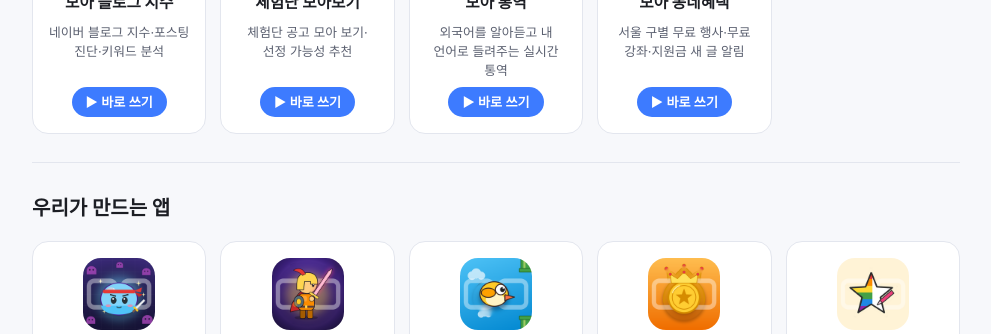
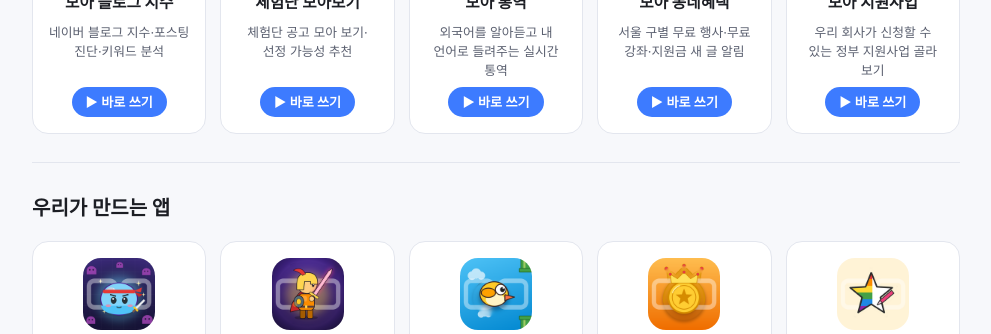
Before and after one commit to junshiva5732/junshiva5732.github.io, a plain HTML site: page index.html in a window 1280 px wide. Shown: the part 973-1307 px from the top of the page, without its empty margins (144-1135 px from the left). Drawn offline with Linux system fonts and the light colour scheme.

Commit message:
홈페이지 '웹에서 바로 쓰기'에 모아 지원사업 추가
Co-Authored-By: Claude Opus 5.5 <noreply@anthropic.com>

```diff
--- a/index.html
+++ b/index.html
@@ -97,6 +97,7 @@
       <a class="game" href="https://blog-index.blog-index-worker.workers.dev/chehum/"><img src="https://blog-index.blog-index-worker.workers.dev/icons/Icon-192.png" alt=""><b>체험단 모아보기</b><span>체험단 공고 모아 보기·선정 가능성 추천</span><em>▶ 바로 쓰기</em></a>
       <a class="game" href="moa-interpreter/"><img src="icons/moa_interpreter.png" alt=""><b>모아 통역</b><span>외국어를 알아듣고 내 언어로 들려주는 실시간 통역</span><em>▶ 바로 쓰기</em></a>
       <a class="game" href="https://moa-dongne.blog-index-worker.workers.dev/"><img src="https://moa-dongne.blog-index-worker.workers.dev/icons/apple-touch-icon.png" alt=""><b>모아 동네혜택</b><span>서울 구별 무료 행사·무료 강좌·지원금 새 글 알림</span><em>▶ 바로 쓰기</em></a>
+      <a class="game" href="https://moa-jiwon.blog-index-worker.workers.dev/"><img src="https://moa-jiwon.blog-index-worker.workers.dev/icon.svg" alt=""><b>모아 지원사업</b><span>우리 회사가 신청할 수 있는 정부 지원사업 골라 보기</span><em>▶ 바로 쓰기</em></a>
     </div>
   </section>
 
```
